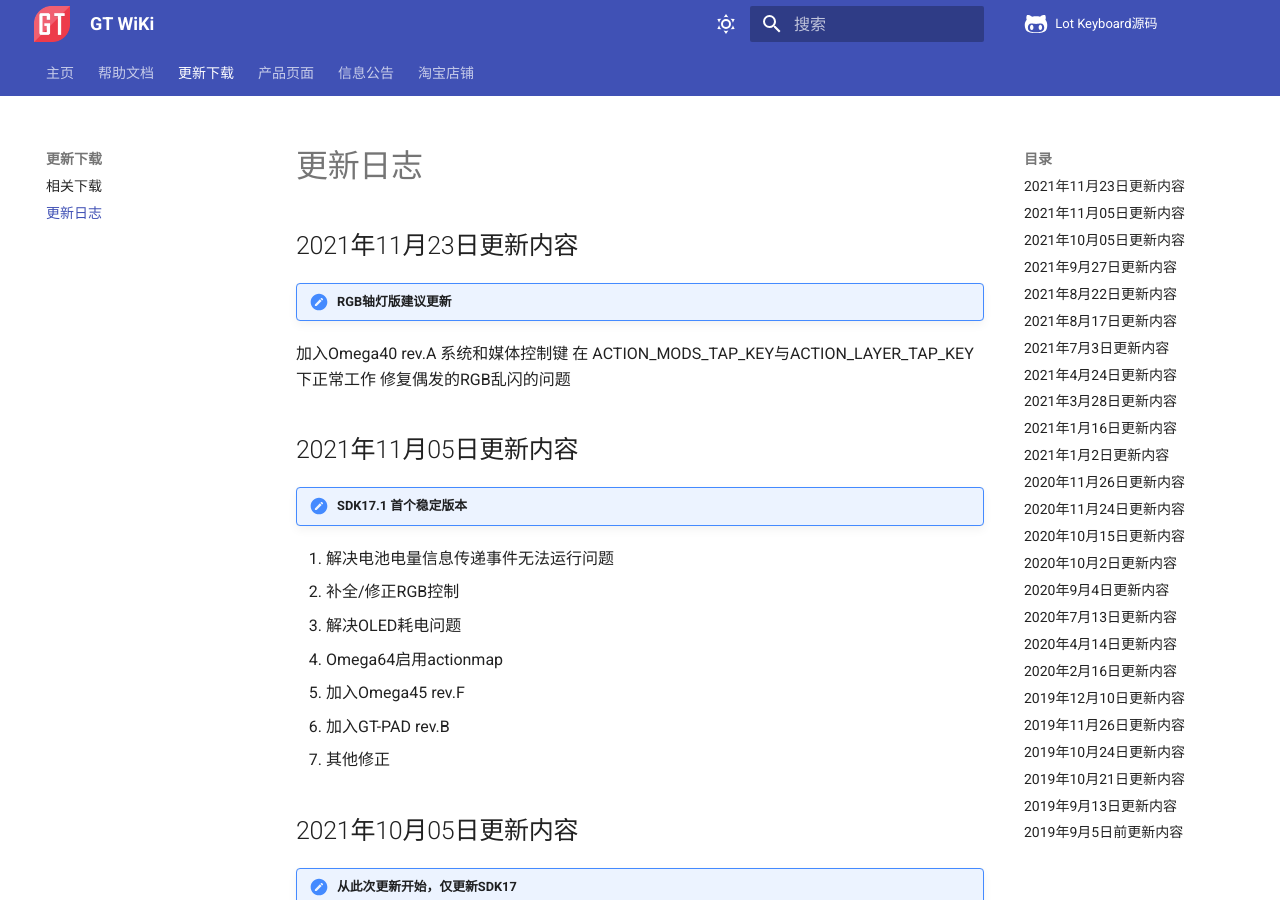
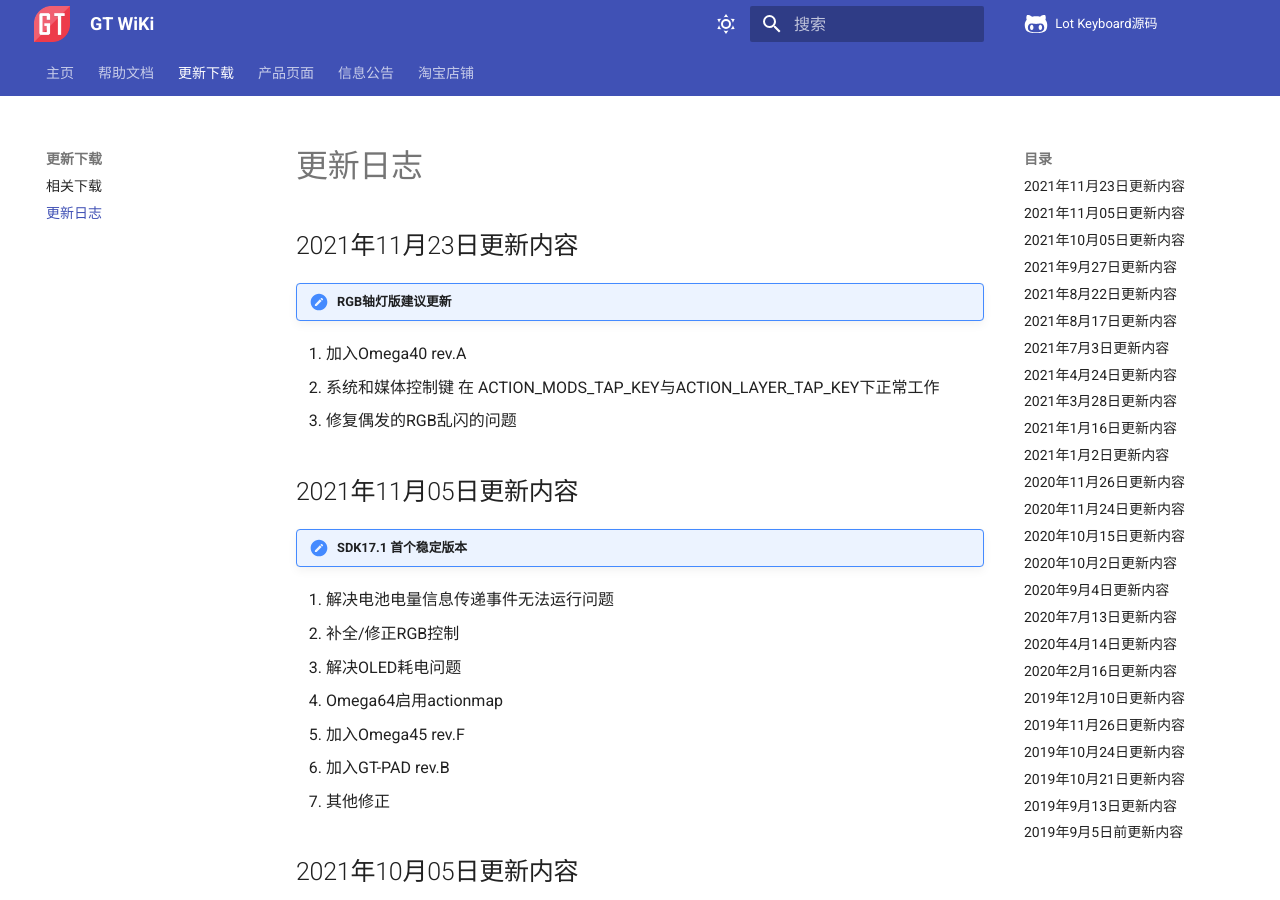
Before and after one commit to genokolar/genokolar.github.io, an MkDocs documentation site: the page built from docs/changelog.md, in a window 1280 px wide and 900 px high. Built offline with MkDocs 1.6.1 and Material for MkDocs 9.7.7, drawn with Linux system fonts in a browser that asks for light colours; comment, search, counter and statistics services are not loaded; part of the change alters nothing that is shown.

```diff
--- a/docs/changelog.md
+++ b/docs/changelog.md
@@ -5,9 +5,9 @@
 --------
 !!! note "RGB轴灯版建议更新"
 
-加入Omega40 rev.A
-系统和媒体控制键 在 ACTION_MODS_TAP_KEY与ACTION_LAYER_TAP_KEY下正常工作
-修复偶发的RGB乱闪的问题
+1. 加入Omega40 rev.A
+2. 系统和媒体控制键 在 ACTION_MODS_TAP_KEY与ACTION_LAYER_TAP_KEY下正常工作
+3. 修复偶发的RGB乱闪的问题
 
 2021年11月05日更新内容
 --------
```
